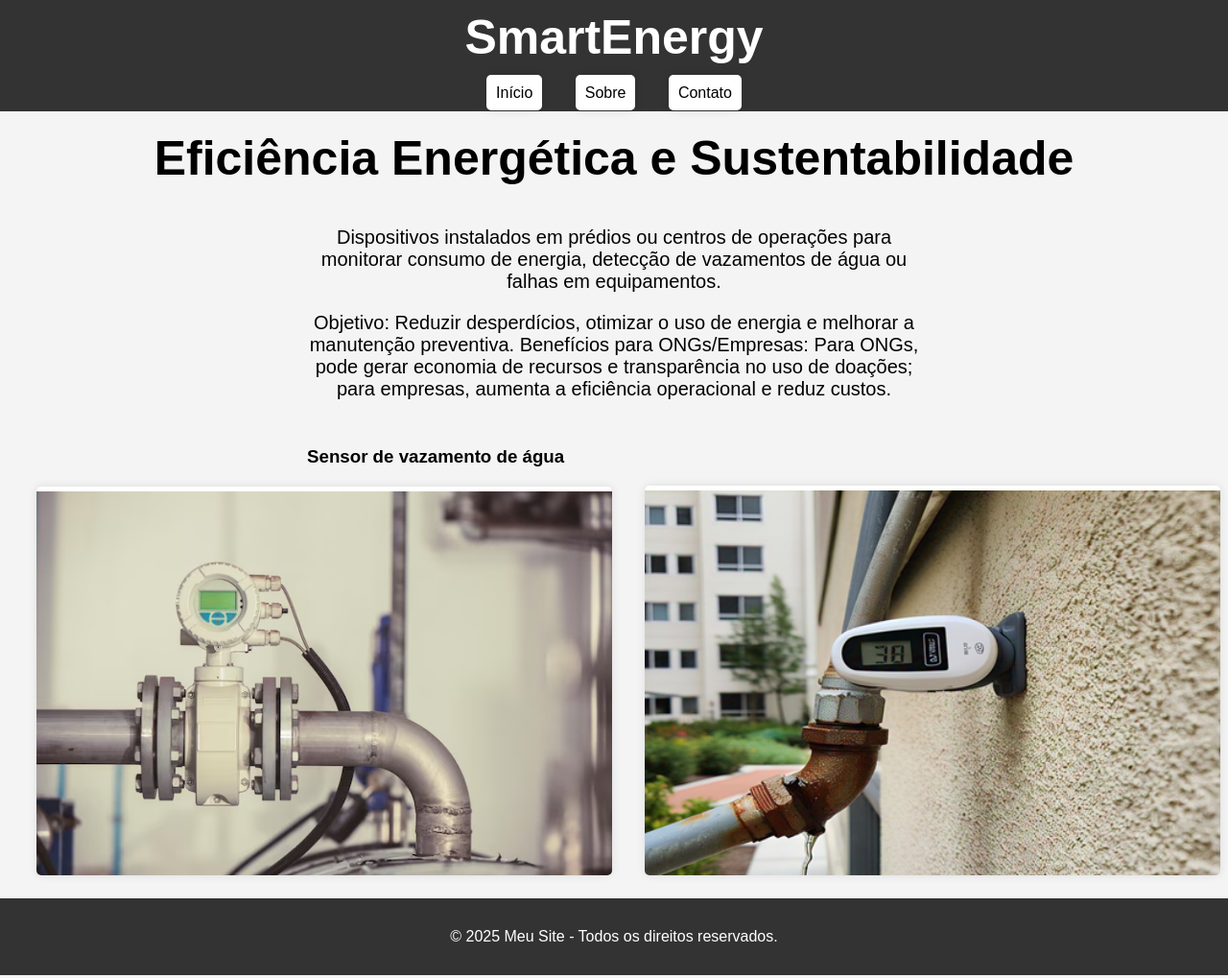
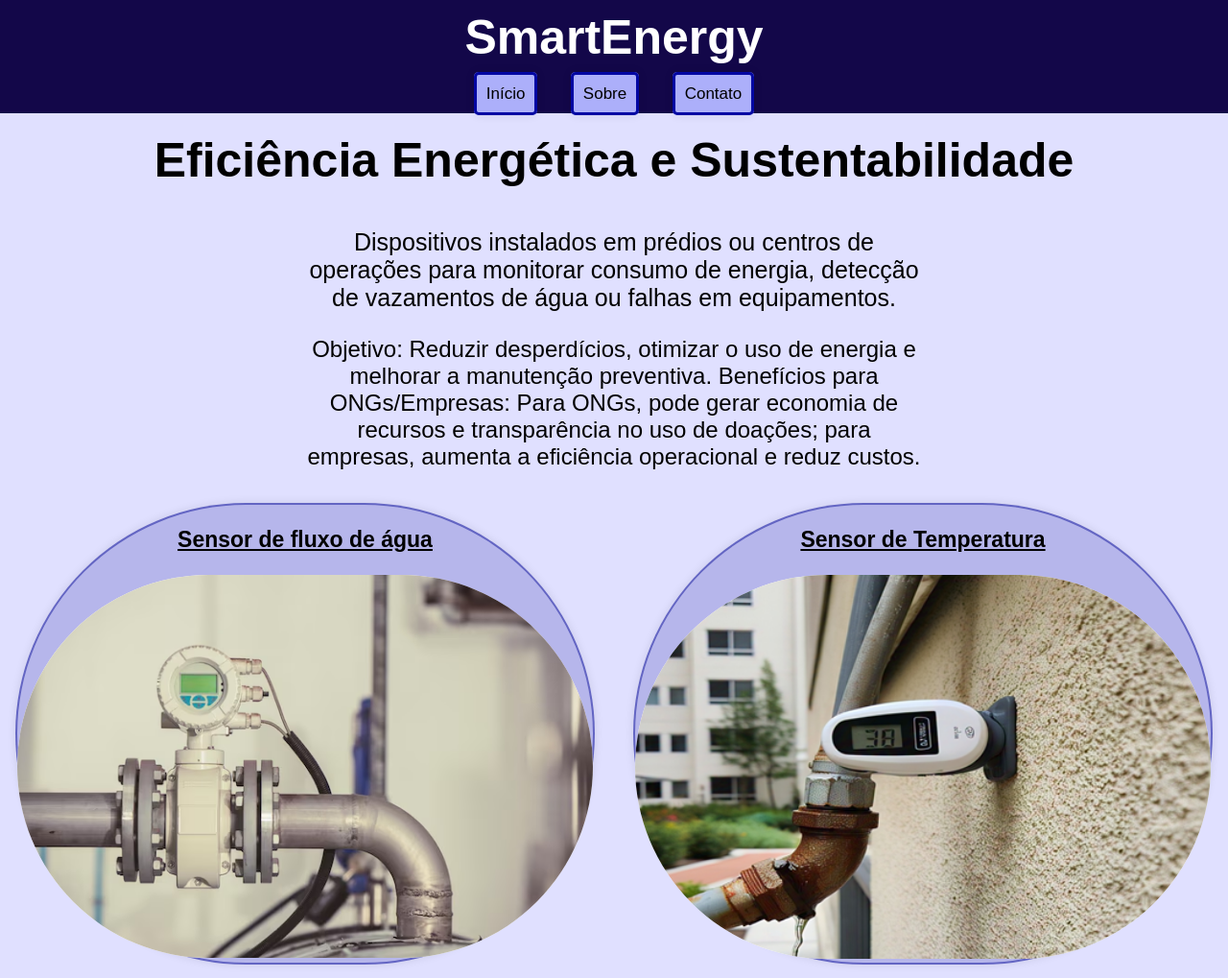
Before and after one commit to SergioRCJunior/SiteEmEmpreendedorismo, a plain HTML site: page index.html in a window 1280 px wide. Shown: the top 1019 px of the page at 96% size. Drawn offline with Linux system fonts and the light colour scheme.

Commit message:
Mudança na estrutura do código

```diff
--- a/index.html
+++ b/index.html
@@ -1,10 +1,12 @@
 <!DOCTYPE html>
 <html lang="pt">
+
 <head>
     <meta name="viewport" content="width=device-width, initial-scale=1.0">
     <title>SMART-ENERGY</title>
     <link rel="stylesheet" href="styles.css">
 </head>
+
 <body>
     <header>
         <h1>SmartEnergy</h1>
@@ -18,23 +20,30 @@
 
     <section class="banner">
         <h2>Eficiência Energética e Sustentabilidade</h2>
-        <p class="text">Dispositivos instalados em prédios ou centros de operações para monitorar consumo de energia, detecção de vazamentos de água ou falhas em equipamentos.</p>
-        <p class="text">Objetivo: Reduzir desperdícios, otimizar o uso de energia e melhorar a manutenção preventiva.
-            Benefícios para ONGs/Empresas: Para ONGs, pode gerar economia de recursos e transparência no uso de doações; para empresas, aumenta a eficiência operacional e reduz custos.</p>
+        <p id="text1">Dispositivos instalados em prédios ou centros de operações para monitorar consumo de energia,
+            detecção de vazamentos de água ou falhas em equipamentos.</p>
+        <p id="text2">Objetivo: Reduzir desperdícios, otimizar o uso de energia e melhorar a manutenção preventiva.
+            Benefícios para ONGs/Empresas: Para ONGs, pode gerar economia de recursos e transparência no uso de doações;
+            para empresas, aumenta a eficiência operacional e reduz custos.</p>
     </section>
 
-    <div class="imagem">
-    <h3>Sensor de vazamento de água</h3>
     <div>
+        <div class="imagens">
+            <div class="imagemSensor">
+                <h3><u>Sensor de fluxo de água</u></h3>
                 <img class="img1" src="./img/sensor1.avif" alt="Sensor">
-    <img class="img2" src="./img/sensor2.png" alt="Sensor">
-
             </div>
 
+            <div class="imagemSensor">
+                <h3><u>Sensor de Temperatura</u></h3>
+                <img class="img1" src="./img/sensor2.png" alt="Sensor">
+            </div>
+        </div>
         <footer>
             <p>&copy; 2025 Meu Site - Todos os direitos reservados.</p>
         </footer>
 
         <script src="script.js"></script>
 </body>
+
 </html>
--- a/styles.css
+++ b/styles.css
@@ -2,76 +2,68 @@ body {
     font-family: Arial, sans-serif;
     text-align: center;
     margin: 0;
-    background-color: #f4f4f4;
+    background-color: #0008ff1f;
 }
 
-div .imagem {
+.imagemSensor {
+    box-shadow: 0 0 10px rgba(0, 0, 0, 0.1);
+    border-radius: 300px;
+    background-color: #0b0f9732;
+    border: 2px solid #0b10977b;
+}
 
-}
-.img1{
+.img1 {
     display: flex;
     display: inline-block;
     background-color: white;
-    border-radius: 5px;
-    box-shadow: 0 0 10px rgba(0, 0, 0, 0.1);
+    border-radius: 300px;
     width: 600px;
-    padding-top: 5px;
-    margin-left: 30px;
 }
 
-.img2{
-    display: inline-block;
-    background-color: white;
-    border-radius: 5px;
-    box-shadow: 0 0 10px rgba(0, 0, 0, 0.1);
-    width: 600px;
-    padding-top: 5px;
-    margin-left: 30px;
-}
-
-h1{
+h1 {
     margin: 0px;
     padding-bottom: 20px;
     font-size: 50px;
 }
 
-h2{
+h2 {
     font-size: 50px;
     margin-top: 0px;
 }
 
-h3{
-    text-align: left;
-    margin-left: 25%;
+h3 {
+    text-align: center;
+    font-size: 23px;
 }
 
-.text{
+.text {
     margin-left: 300px;
     padding-right: 300px;
 }
 
 header {
-    background-color: #333;
+    background-color: #130749;
     color: white;
     padding: 10px;
-    border-color: #333;
 }
 
 nav a {
-    background-color: white;
+    font-size: 17px;
+    background-color: #acaffa;
     color: black;
     padding: 10px;
     border-radius: 5px;
     margin: 0 15px;
     text-decoration: none;
     border-radius: 5px;
+    border: 3px solid #0207a3;
     box-shadow: 0 0 10px rgba(0, 0, 0, 0.1);
 }
 
 .banner {
     padding: 20px;
     padding-bottom: 10px;
-    font-size: 20px;
+    font-size: 250px;
 }
 
 .conteudo {
@@ -82,7 +74,8 @@ nav a {
 }
 
 .card {
-    background-color: white;
+    background-color: #0b0f9732;
+    border: 2px solid #0b10977b;
     padding: 20px;
     border-radius: 5px;
     box-shadow: 0 0 10px rgba(0, 0, 0, 0.1);
@@ -103,8 +96,45 @@ button:hover {
 }
 
 footer {
-    background-color: #333;
+    background-color: #0e0536;
     color: white;
     padding: 15px;
-    margin-top: 20px;
+    margin-top: 60px;
 }
+
+.imagens {
+    display: flex;
+    justify-content: center;
+    gap: 40px;
+    /* Espaço entre as imagens */
+}
+
+.Selecao {
+    background-color: #f0f4ff;
+    color: #333;
+    padding: 10px 15px;
+    border: 1px solid #ccc;
+    border-radius: 8px;
+    font-size: 17px;
+    cursor: pointer;
+    box-shadow: 0 2px 5px rgba(0, 0, 0, 0.1);
+    transition: all 0.3s ease;
+}
+
+section p {
+    font-size: 20px;
+    max-height: 300px;
+    overflow-y: auto;
+}
+
+#text1 {
+    font-size: 25px;
+    margin-left: 300px;
+    padding-right: 300px;
+}
+
+#text2 {
+    font-size: 24px;
+    margin-left: 300px;
+    padding-right: 300px;
+}
```
Also changed, not shown: index2.html (+42 -16 lines), index3.html (+18 -13 lines). Lines whose indentation alone changed are shown as unchanged.
